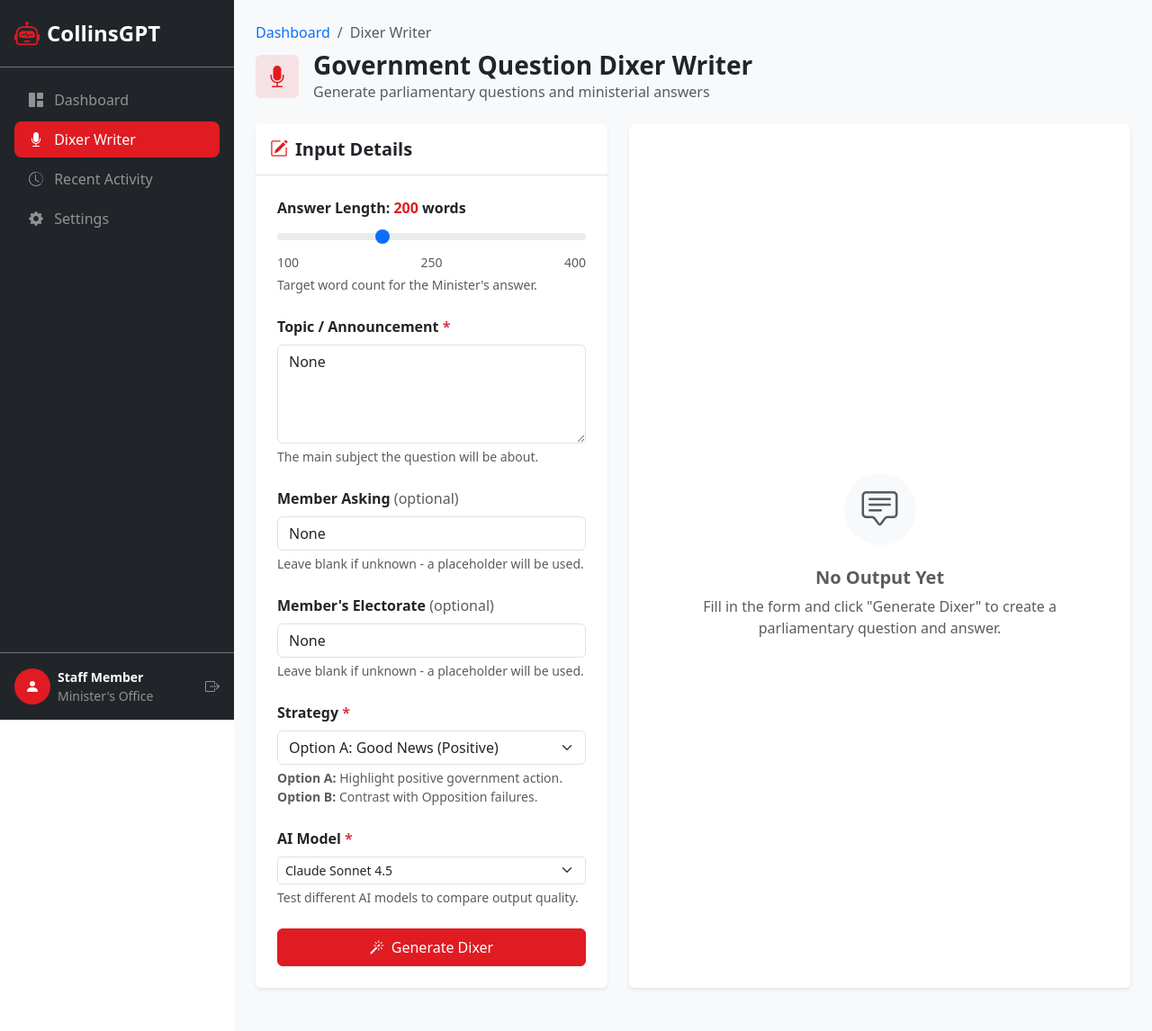
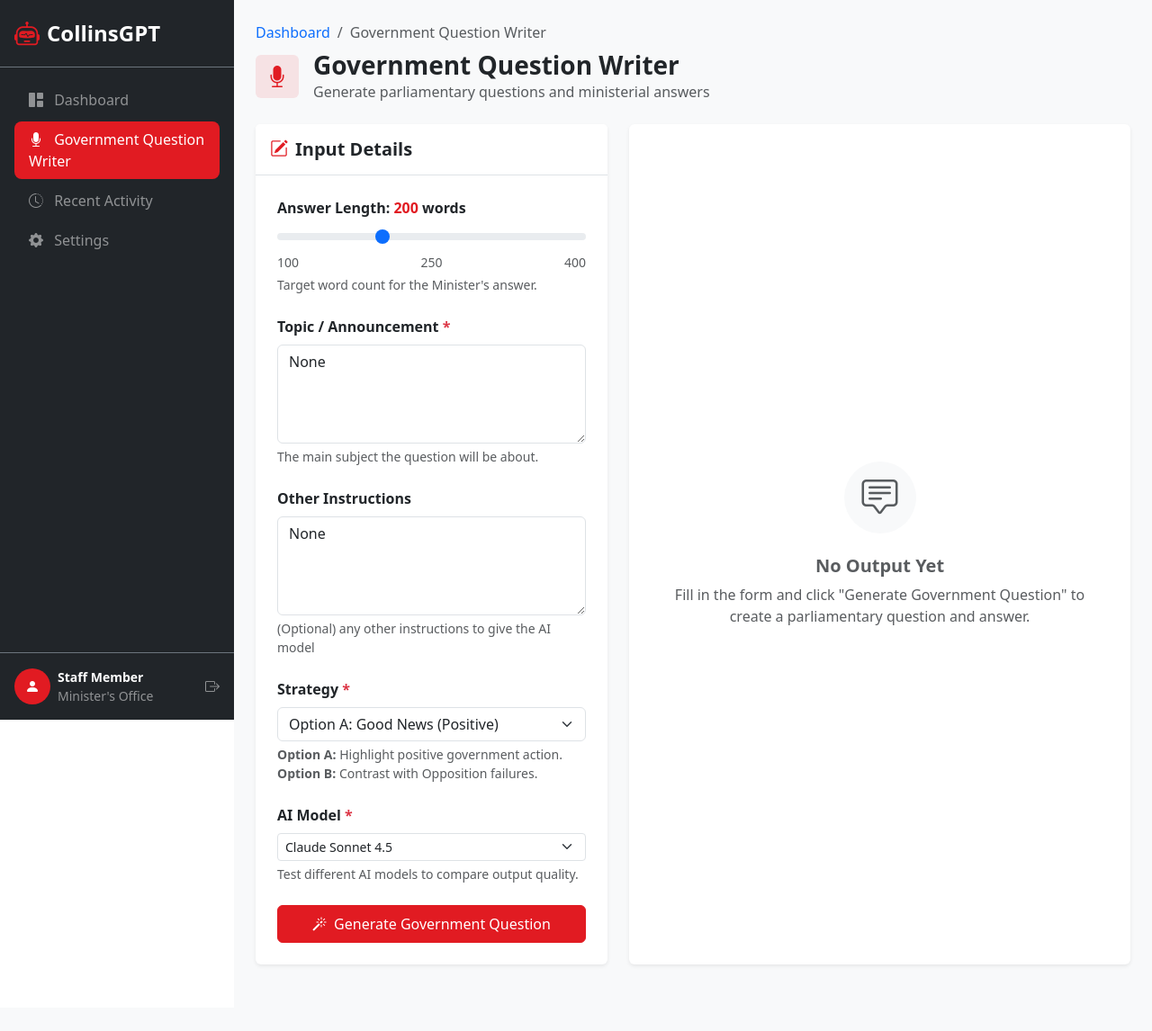
Before and after one commit to bryceroney/collins-gpt, a Flask app: page /government-question-writer in a window 1280 px wide. Shown: the whole page at 90% size. After the commit the page ends 1073 px from the top, so only its background shows below. Run offline with Flask 3, Linux system fonts and the light colour scheme.

Commit message:
Rename dixers

```diff
--- a/app/forms.py
+++ b/app/forms.py
@@ -1,18 +1,17 @@
 from flask_wtf import FlaskForm
-from wtforms import StringField, TextAreaField, SelectField, IntegerField, SubmitField
+from wtforms import TextAreaField, SelectField, IntegerField, SubmitField
 from wtforms.validators import DataRequired, NumberRange, Optional
 
 
-class DixerForm(FlaskForm):
-  """WTForms form for the Government Question (Dixer) writer.
+class GovernmentQuestionForm(FlaskForm):
+  """WTForms form for the Government Question writer.
 
   This form is used for server-side validation and to provide a CSRF token
   to the frontend JavaScript when making AJAX requests.
   """
   word_count = IntegerField('Answer Length', default=200, validators=[NumberRange(min=100, max=400)])
   topic = TextAreaField('Topic / Announcement', validators=[DataRequired()])
-  member_name = StringField('Member Asking', validators=[Optional()])
-  electorate = StringField("Member's Electorate", validators=[Optional()])
+  other_instructions = TextAreaField('Other Instructions', validators=[Optional()])
   strategy = SelectField('Strategy', choices=[('option_a', 'Option A: Good News'), ('option_b', 'Option B: Contrast')], default='option_a')
   model = SelectField('AI Model', choices=[
     ('anthropic/claude-sonnet-4.5', 'Claude Sonnet 4.5'),
@@ -20,4 +19,4 @@
     ('openai/gpt-5-mini', 'GPT-5 Mini'),
     ('openai/gpt-5.1', 'GPT-5.1'),
   ], default='anthropic/claude-sonnet-4.5')
-  submit = SubmitField('Generate Dixer')
+  submit = SubmitField('Generate Government Question')
--- a/app/routes.py
+++ b/app/routes.py
@@ -16,8 +16,8 @@
 
 # Import our service modules (the business logic)
 from .services.openai_client import check_api_key_configured
-from .services.dixer_service import generate_dixer_stream
-from .forms import DixerForm
+from .services.government_question_service import generate_government_question_stream
+from .forms import GovernmentQuestionForm
 
 # Create a Blueprint - a way to organize related routes
 # Think of it like a mini-application within our main Flask app
@@ -95,27 +95,15 @@
 
 @bp.route('/government-question-writer')
 def government_question_writer():
-  """
-  Display the Dixer Writer page.
-
-  This shows the form where users can input details to generate a Dorothy Dixer.
-
-  Returns:
-    str: Rendered HTML for the dixer writer page
-  """
   # Instantiate WTForms form (provides CSRF token + defaults)
-  form = DixerForm()
+  form = GovernmentQuestionForm()
   return render_template('government_question_writer.html', form=form, active_page='government_question_writer')
 
 
 @bp.route('/government-question-writer/stream', methods=['POST'])
 def government_question_writer_stream():
   """
-  Handle streaming generation of Dixers.
-
-  This is the streaming version of the dixer writer. Instead of waiting for
-  the complete response, it sends the AI's output word-by-word as it's generated.
-  This provides a much better user experience.
+  Handle streaming generation of government questions.
 
   This route only accepts POST requests with JSON data (not HTML form data).
   The frontend JavaScript calls this route and displays the streaming response.
@@ -131,14 +119,13 @@
   """
   # Accept either JSON (AJAX) or regular form submissions (WTForms)
   data = None
-  form = DixerForm()
+  form = GovernmentQuestionForm()
 
   if request.is_json:
     data = request.get_json()
     word_count = int(data.get('word_count', 200))
     topic = data.get('topic', '').strip()
-    member_name = data.get('member_name', '').strip()
-    electorate = data.get('electorate', '').strip()
+    other_instructions = data.get('other_instructions', '').strip()
     strategy = data.get('strategy', 'option_a')
     model = data.get('model', 'anthropic/claude-sonnet-4.5')
 
@@ -162,8 +149,7 @@
 
     word_count = int(form.word_count.data or 200)
     topic = (form.topic.data or '').strip()
-    member_name = (form.member_name.data or '').strip()
-    electorate = (form.electorate.data or '').strip()
+    other_instructions = (form.other_instructions.data or '').strip()
     strategy = form.strategy.data or 'option_a'
     model = form.model.data or 'anthropic/claude-sonnet-4.5'
 
@@ -175,12 +161,11 @@
 
   # Call the streaming service function
   # This returns a generator that yields SSE-formatted strings
-  stream = generate_dixer_stream(
+  stream = generate_government_question_stream(
     topic=topic,
+    other_instructions=other_instructions,
     word_count=word_count,
     strategy=strategy,
-    member_name=member_name if member_name else None,
-    electorate=electorate if electorate else None,
     model=model
   )
 
--- a/app/templates/base.html
+++ b/app/templates/base.html
@@ -40,7 +40,7 @@
                     <li class="nav-item">
                         <a href="{{ url_for('main.government_question_writer') }}" class="nav-link {% if active_page == 'government_question_writer' %}text-white active-labor{% else %}text-white-50{% endif %}">
                             <i class="bi bi-mic-fill me-2"></i>
-                            Dixer Writer
+                            Government Question Writer
                         </a>
                     </li>
                     <li class="nav-item">
--- a/app/templates/government_question_writer.html
+++ b/app/templates/government_question_writer.html
@@ -1,6 +1,6 @@
 {% extends "base.html" %}
 
-{% block title %}Dixer Writer - CollinsGPT{% endblock %}
+{% block title %}Government Question Writer - CollinsGPT{% endblock %}
 
 {% block content %}
 <!-- Header -->
@@ -8,7 +8,7 @@
     <nav aria-label="breadcrumb">
         <ol class="breadcrumb mb-2">
             <li class="breadcrumb-item"><a href="{{ url_for('main.index') }}" class="text-decoration-none">Dashboard</a></li>
-            <li class="breadcrumb-item active" aria-current="page">Dixer Writer</li>
+            <li class="breadcrumb-item active" aria-current="page">Government Question Writer</li>
         </ol>
     </nav>
     <div class="d-flex align-items-center">
@@ -16,7 +16,7 @@
             <i class="bi bi-mic-fill fs-4 text-labor"></i>
         </div>
         <div>
-            <h1 class="h3 fw-bold text-dark mb-0">Government Question Dixer Writer</h1>
+            <h1 class="h3 fw-bold text-dark mb-0">Government Question Writer</h1>
             <p class="text-muted mb-0">Generate parliamentary questions and ministerial answers</p>
         </div>
     </div>
@@ -39,7 +39,7 @@
                 </h5>
             </div>
             <div class="card-body p-4">
-                <form id="dixer-form" method="post" action="{{ url_for('main.government_question_writer_stream') }}">
+                <form id="government-question-form" method="post" action="{{ url_for('main.government_question_writer_stream') }}">
                     {{ form.hidden_tag() }}
                     <!-- Answer Word Count -->
                     <div class="mb-4">
@@ -78,34 +78,19 @@
                         <div class="form-text">The main subject the question will be about.</div>
                     </div>
 
-                    <!-- Member Asking -->
+                    <!-- Other instructions -->
                     <div class="mb-4">
-                        <label for="member_name" class="form-label fw-semibold">
-                            Member Asking <span class="text-muted fw-normal">(optional)</span>
+                        <label for="other_instructions" class="form-label fw-semibold">
+                          Other Instructions
                         </label>
-                        <input
-                            type="text"
+                        <textarea
                             class="form-control"
-                            id="member_name"
-                            name="member_name"
-                            placeholder="e.g., Ms Sharon Claydon"
-                            value="{{ form.member_name.data }}">
-                        <div class="form-text">Leave blank if unknown - a placeholder will be used.</div>
-                    </div>
-
-                    <!-- Member's Electorate -->
-                    <div class="mb-4">
-                        <label for="electorate" class="form-label fw-semibold">
-                            Member's Electorate <span class="text-muted fw-normal">(optional)</span>
-                        </label>
-                        <input
-                            type="text"
-                            class="form-control"
-                            id="electorate"
-                            name="electorate"
-                            placeholder="e.g., Newcastle"
-                            value="{{ form.electorate.data }}">
-                        <div class="form-text">Leave blank if unknown - a placeholder will be used.</div>
+                            id="other_instructions"
+                            name="other_instructions"
+                            rows="4"
+                            placeholder="Enter the core policy, funding announcement, or news story..."
+                            required>{{ form.other_instructions.data }}</textarea>
+                        <div class="form-text">(Optional) any other instructions to give the AI model</div>
                     </div>
 
                     <!-- Strategy -->
@@ -151,7 +136,7 @@
 
                     <!-- Submit Button -->
                     <button type="submit" id="submit-btn" class="btn btn-labor w-100 py-2">
-                        <span id="btn-text"><i class="bi bi-magic me-2"></i>Generate Dixer</span>
+                        <span id="btn-text"><i class="bi bi-magic me-2"></i>Generate Government Question</span>
                         <span id="btn-loading" class="d-none">
                             <span class="spinner-border spinner-border-sm me-2" role="status" aria-hidden="true"></span>
                             Generating...
@@ -172,7 +157,7 @@
                         <div class="spinner-grow spinner-grow-sm text-labor me-3" role="status">
                             <span class="visually-hidden">Loading...</span>
                         </div>
-                        <span class="fw-semibold text-muted">Generating your dixer...</span>
+                        <span class="fw-semibold text-muted">Generating your government question...</span>
                     </div>
                     <div class="progress" style="height: 4px;">
                         <div class="progress-bar progress-bar-striped progress-bar-animated bg-labor" role="progressbar" style="width: 100%"></div>
@@ -247,7 +232,7 @@
                     <i class="bi bi-chat-square-text fs-1 text-muted"></i>
                 </div>
                 <h5 class="text-muted fw-semibold">No Output Yet</h5>
-                <p class="text-muted mb-0">Fill in the form and click "Generate Dixer" to create a parliamentary question and answer.</p>
+                <p class="text-muted mb-0">Fill in the form and click "Generate Government Question" to create a parliamentary question and answer.</p>
             </div>
         </div>
     </div>
@@ -256,7 +241,7 @@
 
 {% block extra_js %}
 <script>
-    const form = document.getElementById('dixer-form');
+    const form = document.getElementById('government-question-form');
     const submitBtn = document.getElementById('submit-btn');
     const btnText = document.getElementById('btn-text');
     const btnLoading = document.getElementById('btn-loading');
@@ -376,8 +361,7 @@
         const formData = {
             word_count: parseInt(document.getElementById('word_count').value),
             topic: document.getElementById('topic').value,
-            member_name: document.getElementById('member_name').value,
-            electorate: document.getElementById('electorate').value,
+            other_instructions: document.getElementById('other_instructions').value,
             strategy: document.getElementById('strategy').value,
             model: document.getElementById('model').value
         };
```
Also changed, not shown: CLAUDE.md (+1 -26 lines), app/services/government_question_service.py (renamed from app/services/dixer_service.py, +15 -63 lines), app/services/README.md (deleted).
